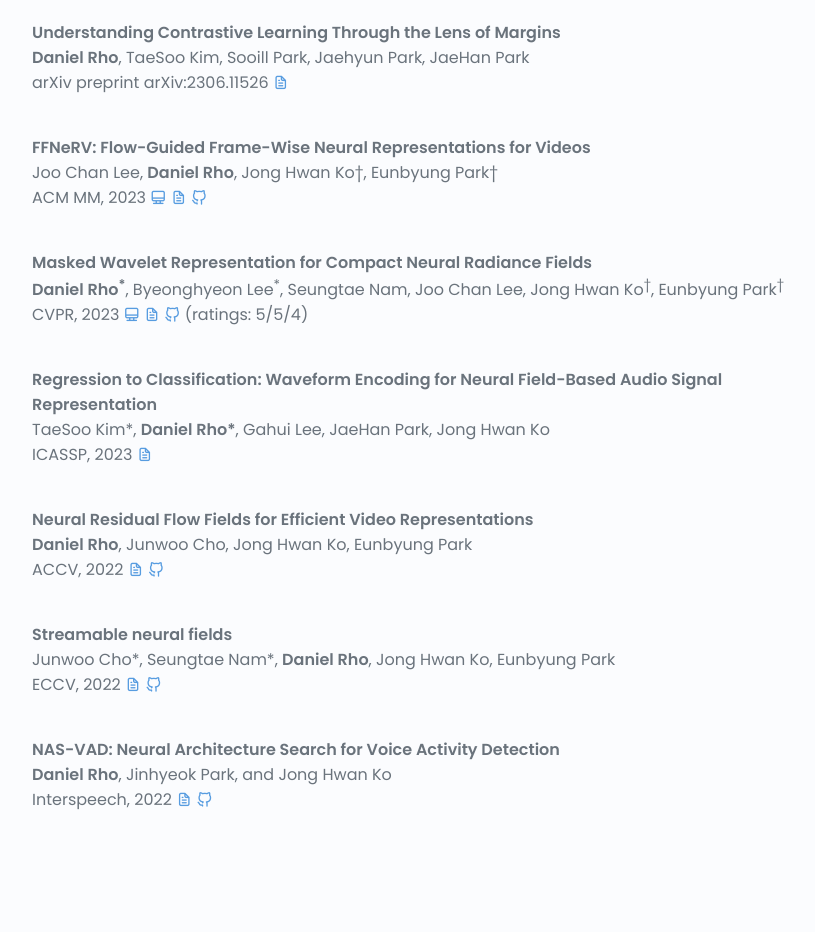
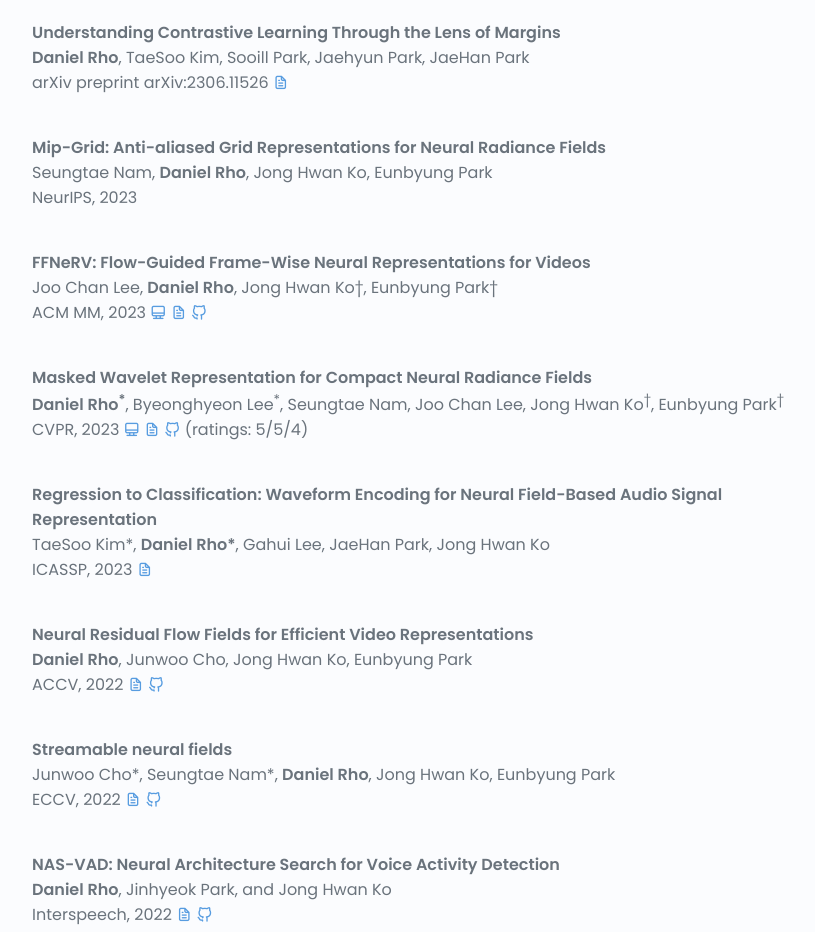
Before and after one commit to daniel03c1/daniel03c1.github.io, a plain HTML site: page index.html in a window 1280 px wide. Shown: the part 1400-2332 px from the top of the page, without its empty margins (224-1039 px from the left). Drawn offline with nearby package versions, Linux system fonts and the light colour scheme.

Commit message:
update mip-grid

```diff
--- a/index.html
+++ b/index.html
@@ -208,6 +208,13 @@
 						</p>
 
 						<p class="publication__data">
+							<b>Mip-Grid: Anti-aliased Grid Representations for Neural Radiance Fields</b>
+							<br>
+							Seungtae Nam, <b>Daniel Rho</b>, Jong Hwan Ko, Eunbyung Park
+							<br>NeurIPS, 2023
+						</p>
+
+						<p class="publication__data">
 							<b>FFNeRV: Flow-Guided Frame-Wise Neural Representations for Videos</b>
 							<br>
 							Joo Chan Lee, <b>Daniel Rho</b>, Jong Hwan Ko†, Eunbyung Park†
```
Also changed, not shown: 1 other file.
